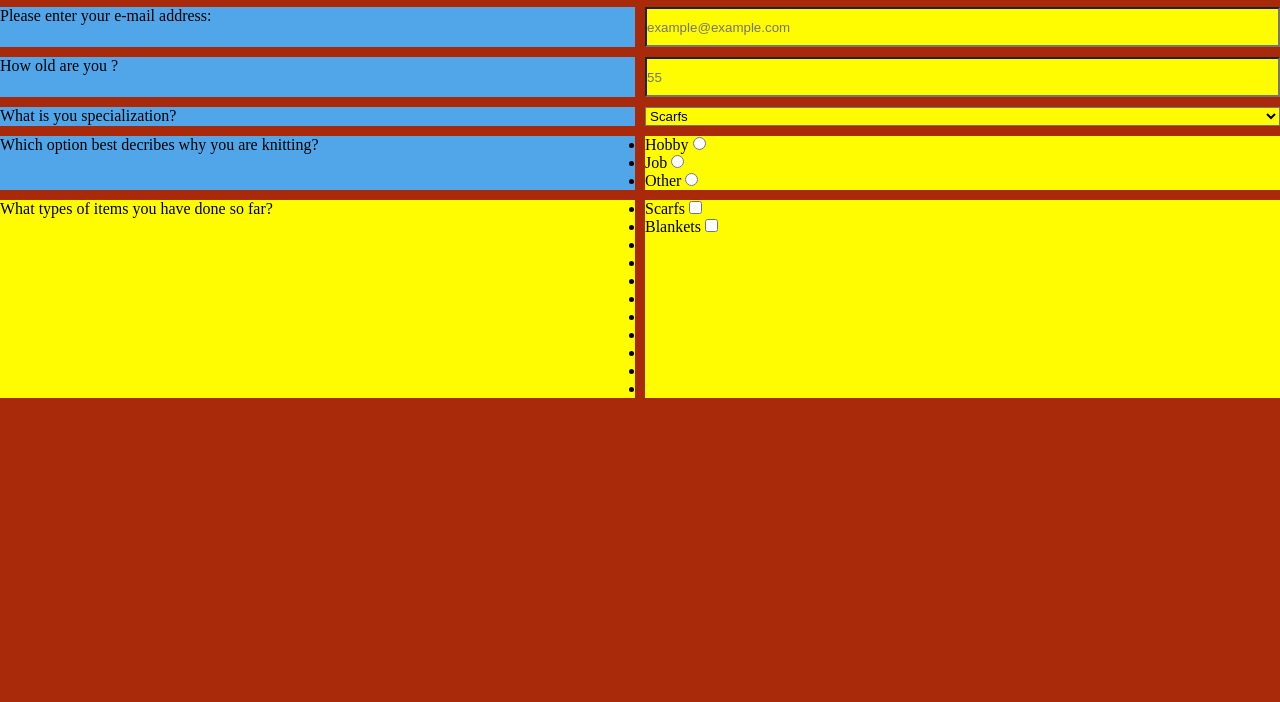
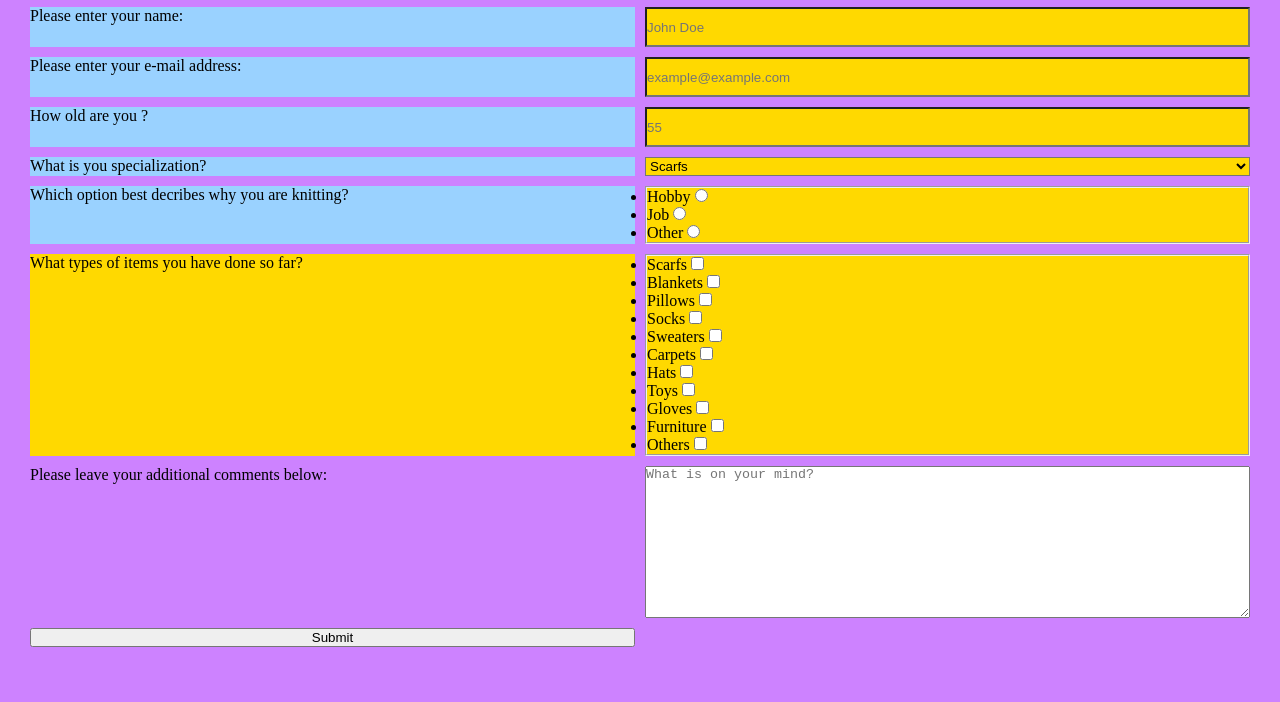
Before and after one commit to RXstoinkboy/survey-form, a website: page idnex.html in a window 1280 px wide. Shown: the part 98-800 px from the top of the page. Drawn offline with Linux system fonts and the light colour scheme.

Commit message:
all mendatory elements are in. NEXT: prepare styling and layout

```diff
--- a/idnex.html
+++ b/idnex.html
@@ -22,6 +22,7 @@
         <form name="survey-form" class="form" id="survey-form">
 
             <!-- CSS grid starts here -->
+
             <label for="name" class="left" id="name-label">Please enter your name:</label>
             <input type="text" name="name" placeholder="John Doe" class="right" id="name" required>
 
@@ -49,7 +50,7 @@
 
             <!-- background radio buttons list-->
             <label for="background" class="left">Which option best decribes why you are knitting?</label>
-            <div class="right">
+            <fieldset class="right">
                 <ul>
                     <li class="radio">
                         <label>Hobby
@@ -67,35 +68,76 @@
                         </label>
                     </li>
                 </ul>
-            </div>
+            </fieldset>
 
-            <!-- expiernce -->
+            <!-- experience -->
             <label for="experience" class="right">What types of items you have done so far?</label>
-            <div class="right">
+            <fieldset class="right">
             <ul>
                 <li class="checkbox">
                         <label>Scarfs
                                 <input class="checkbox__btn" type="checkbox" name="experience" value="scarfs">
                         </label>
                 </li>
-
-                <!-- TU SKONCZYLEM -->
                 <li class="checkbox">
                         <label>Blankets
-                                <input class="checkbox__btn" type="checkbox" name="experience" value="scarfs">
+                                <input class="checkbox__btn" type="checkbox" name="experience" value="blankets">
                         </label>
                 </li>
-                <li class="checkbox"></li>
-                <li class="checkbox"></li>
-                <li class="checkbox"></li>
-                <li class="checkbox"></li>
-                <li class="checkbox"></li>
-                <li class="checkbox"></li>
-                <li class="checkbox"></li>
-                <li class="checkbox"></li>
-                <li class="checkbox"></li>
+                <li class="checkbox">
+                    <label>Pillows
+                        <input class="checkbox__btn" type="checkbox" name="experience" value="pillows">
+                </label>
+                </li>
+                <li class="checkbox">
+                    <label>Socks
+                        <input class="checkbox__btn" type="checkbox" name="experience" value="socks">
+                </label>
+                </li>
+                <li class="checkbox">
+                    <label>Sweaters
+                        <input class="checkbox__btn" type="checkbox" name="experience" value="sweaters">
+                </label>
+                </li>
+                <li class="checkbox">
+                    <label>Carpets
+                        <input class="checkbox__btn" type="checkbox" name="experience" value="carpets">
+                </label>
+                </li>
+                <li class="checkbox">
+                    <label>Hats
+                        <input class="checkbox__btn" type="checkbox" name="experience" value="hats">
+                </label>
+                </li>
+                <li class="checkbox">
+                    <label>Toys
+                        <input class="checkbox__btn" type="checkbox" name="experience" value="toys">
+                </label>
+                </li>
+                <li class="checkbox">
+                    <label>Gloves
+                        <input class="checkbox__btn" type="checkbox" name="experience" value="gloves">
+                </label>
+                </li>
+                <li class="checkbox">
+                    <label>Furniture
+                        <input class="checkbox__btn" type="checkbox" name="experience" value="furniture">
+                </label>
+                </li>
+                <li class="checkbox">
+                    <label>Others
+                        <input class="checkbox__btn" type="checkbox" name="experience" value="others">
+                </label>
+                </li>
             </ul>
-            </div>
+            </fieldset>
+
+            <!-- textarea for additional comments -->
+            <label for="comments" class="top">Please leave your additional comments below:</label>
+            <textarea name="comments" id="comments" cols="30" rows="10" class="bottom" placeholder="What is on your mind?"></textarea>
+
+            <!-- submit button here -->
+            <button type="submit" class="button" id="submit">Submit</button>
 
             <!-- CSS grid ends here -->
         </form>
--- a/style.css
+++ b/style.css
@@ -1,7 +1,7 @@
 :root{
-    --background: rgb(168, 42, 11);
-    --left: rgb(81, 165, 233);
-    --right:rgb(255, 251, 0);
+    --background: rgb(205, 130, 255);
+    --left: rgb(154, 210, 255);
+    --right:rgb(255, 217, 0);
 }
 
 html{
@@ -15,6 +15,7 @@ html{
 }
 
 .wrapper{
+    padding: 30px;
     position: absolute;
     width: 100vw;
     height: 100vh;
@@ -22,6 +23,7 @@ html{
 }
 
 .form{
+    padding: 20px 0;
     display: grid;
     grid-template-columns: 1fr 1fr;
     grid-template-rows: 40px 40px 40px;
```
